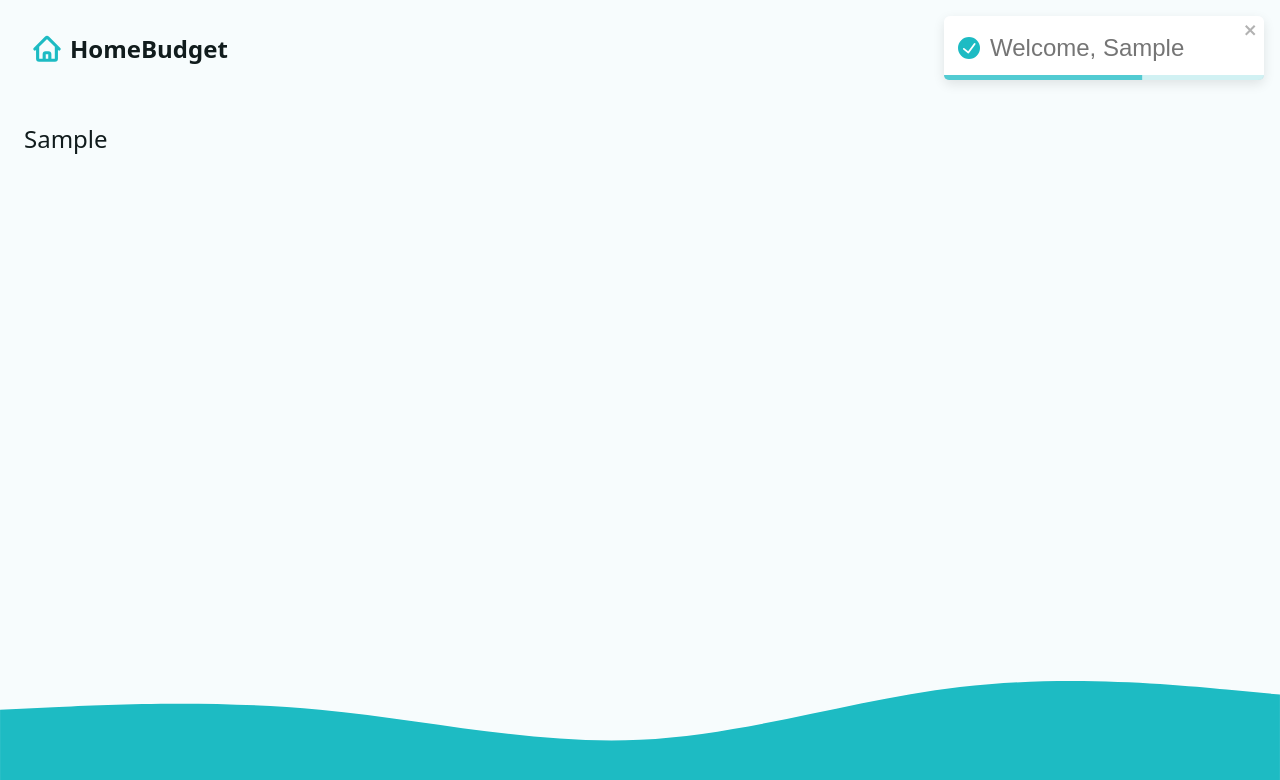
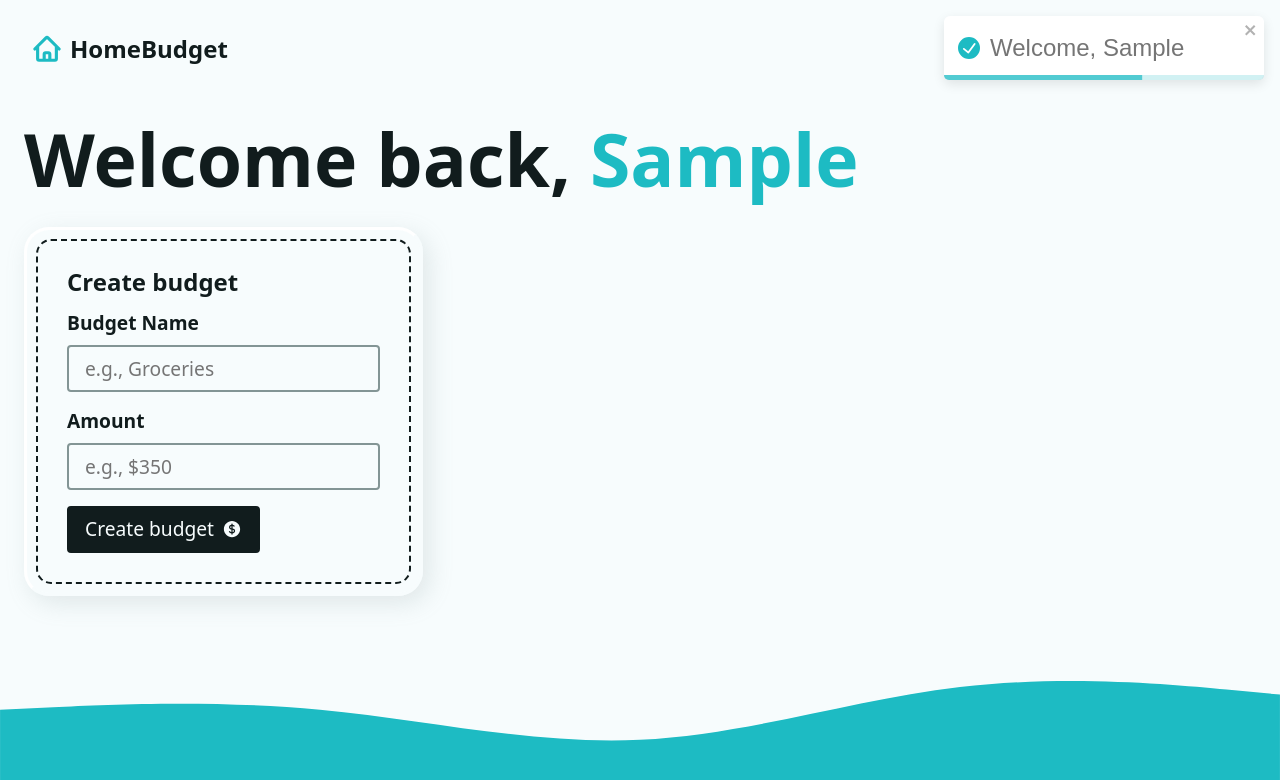
Before and after one commit to dchan68/Budget-App, a React (Vite) app: page / in a window 1280 px wide. Both pictures are taken after typing "Sample" into the empty fields and a click on the button "Create Account". Shown: the top 780 px of the page. Built offline with nearby package versions, Linux system fonts and the light colour scheme.

Commit message:
new budget form

```diff
--- /dev/null
+++ b/src/components/AddBudgetForm.jsx
@@ -0,0 +1,47 @@
+import { Form } from "react-router-dom"
+
+// library imports
+import { CurrencyDollarIcon } from "@heroicons/react/24/solid"
+
+function AddBudgetForm() {
+  return (
+<div className="form-wrapper">
+      <h2 className="h3">
+        Create budget
+      </h2>
+      <Form
+        method="post"
+        className="grid-sm"
+      >
+        <div className="grid-xs">
+          <label htmlFor="newBudget">Budget Name</label>
+          <input
+            type="text"
+            name="newBudget"
+            id="newBudget"
+            placeholder="e.g., Groceries"
+            required
+          />
+        </div>
+        <div className="grid-xs">
+          <label htmlFor="newBudgetAmount">Amount</label>
+          <input
+            type="number"
+            step="0.01"
+            name="newBudgetAmount"
+            id="newBudgetAmount"
+            placeholder="e.g., $350"
+            required
+            inputMode="decimal"
+          />
+        </div>
+        <button type="submit" className="btn btn--dark">
+          <span>Create budget</span>
+          <CurrencyDollarIcon width={20} />
+        </button>
+      </Form>
+    </div>
+  )
+}
+
+export default AddBudgetForm;
--- a/src/pages/Dashboard.jsx
+++ b/src/pages/Dashboard.jsx
@@ -3,10 +3,12 @@
 import { fetchData } from '../helpers'
 import Intro from '../components/Intro'
 import { toast } from 'react-toastify'
+import AddBudgetForm from '../components/AddBudgetForm'
 
 export function dashboardLoader(){
     const userName = fetchData("userName")
-    return {userName}
+    const budgets = fetchData("budgets")
+    return {userName, budgets}
 }
 
 //action
@@ -23,10 +25,20 @@
 }
 
 function Dashboard() {
-  const {userName} = useLoaderData()
+  const {userName, budgets} = useLoaderData()
   return (
     <>
-        {userName ? (<p>{userName}</p>) : (<Intro />)}
+        {userName ? (<div className="dashboard">
+            <h1>Welcome back, <span className="accent">{userName}</span></h1>
+            <div className="grid sm">
+                {/* {budgets ? () : ()} */}
+                <div className="grid-lg">
+                    <div className="flex-lg">
+                        <AddBudgetForm />
+                    </div>
+                </div>
+            </div>
+        </div>) : (<Intro />)}
 
     </>
   )
```
